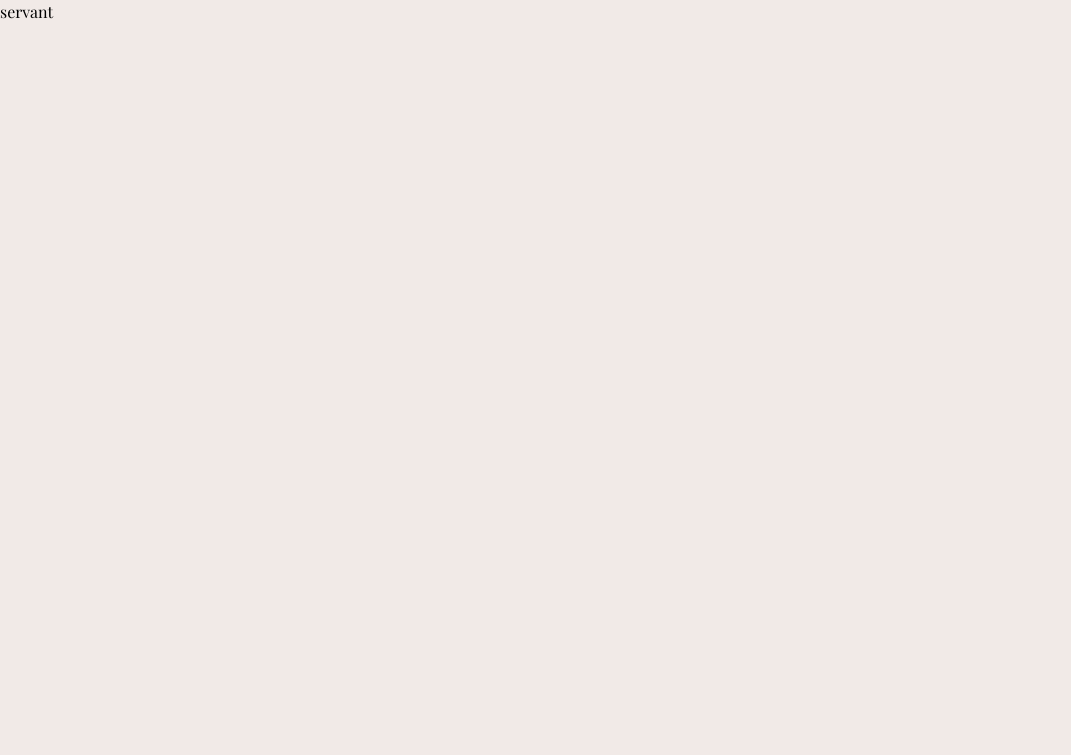
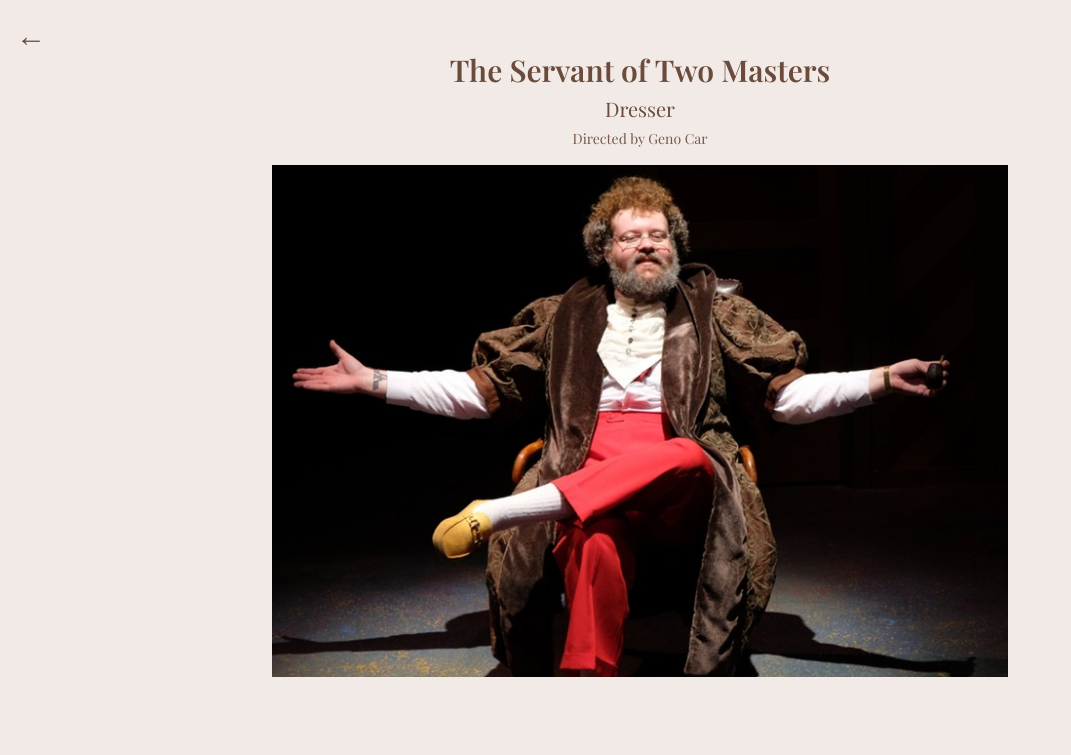
Before and after one commit to matheusmz22/Portfolio-Julia, a React (Vite) app: page /costume/servant in a window 1280 px wide. Shown: the top 755 px of the page, without its empty margins (0-1071 px from the left). Built offline with nearby package versions, Linux system fonts and the light colour scheme; a web font is replaced by a local one.

Commit message:
Servant Page

```diff
--- a/src/pages/costume/Servant.jsx
+++ b/src/pages/costume/Servant.jsx
@@ -1,5 +1,31 @@
+import hero from "../../assets/servant/hero.jpg";
+import img1 from "../../assets/servant/img1.jpg";
+import img2 from "../../assets/servant/img2.jpg";
+import img3 from "../../assets/servant/img3.jpg";
+import img4 from "../../assets/servant/img4.jpg";
+import img5 from "../../assets/servant/img5.jpg";
+import img6 from "../../assets/servant/img6.jpg";
+import img7 from "../../assets/servant/img7.jpg";
+import img8 from "../../assets/servant/img8.jpg";
+import CostumeGallery from "../../Components/Costume Wardrobe/CostumeGallery";
+
+const imgs = [img1, img2, img3, img4, img5, img6, img7, img8];
+
+// The Servant of Two Masters
+//Dresser
+//Directed by Geno Car
 function Servant() {
-  return <section id="servant">servant</section>;
+  return (
+    <section id="servant">
+      <CostumeGallery
+        title="The Servant of Two Masters"
+        role="Dresser"
+        directed="Directed by Geno Car"
+        heroImage={hero}
+        images={imgs}
+      />
+    </section>
+  );
 }
 
 export default Servant;
```
